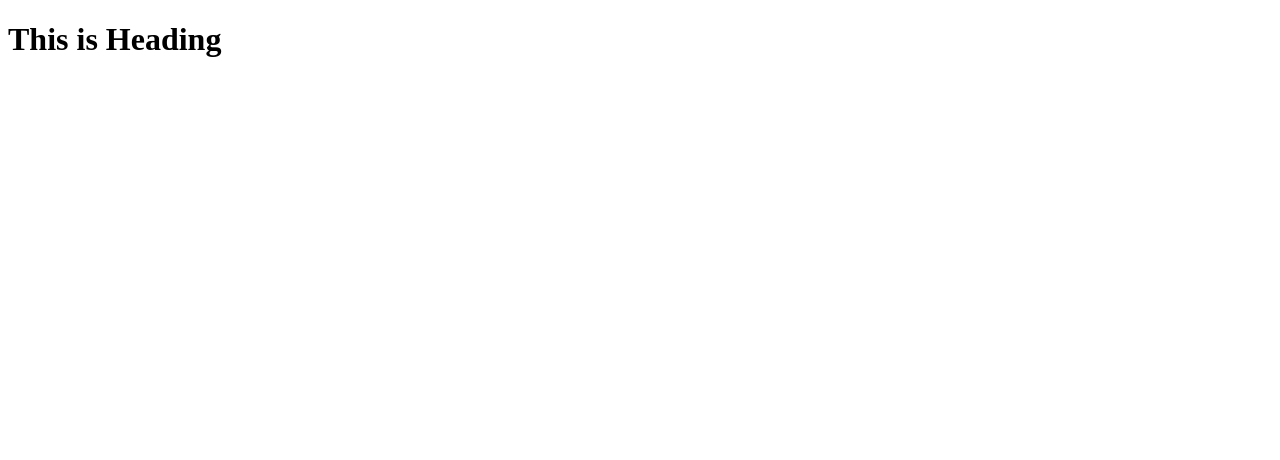
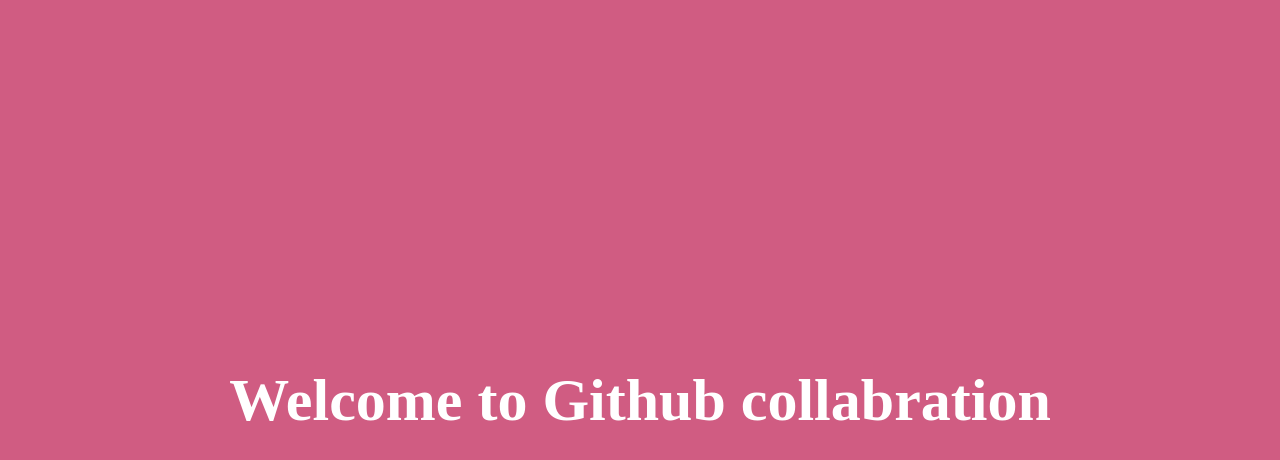
Before and after one commit to sathiskumar007/project-two, a plain HTML site: page index.html in a window 1280 px wide. Drawn offline with Linux system fonts and the light colour scheme.

Commit message:
Project html and styles to be modified

```diff
--- a/index.html
+++ b/index.html
@@ -4,10 +4,11 @@
     <meta charset="UTF-8">
     <meta name="viewport" content="width=device-width, initial-scale=1.0">
     <title>Document</title>
+    <link rel="stylesheet" href="./style.css">
 </head>
 <body>
     <div class="container">
-        <h1>This is Heading</h1>
+        <h1>Welcome to Github collabration</h1>
     </div>
 </body>
 </html>
--- a/style.css
+++ b/style.css
@@ -0,0 +1,18 @@
+*{
+    padding: 0px;
+    margin: 0px;
+}
+
+body{
+    height: 100vh;
+    width: 100vw;
+    background-color: rgb(208, 92, 130);
+    display: flex;
+    align-items: center;
+    justify-content: center;
+}
+
+body h1{
+    font-size: 60px;
+    color: white;
+}
```
